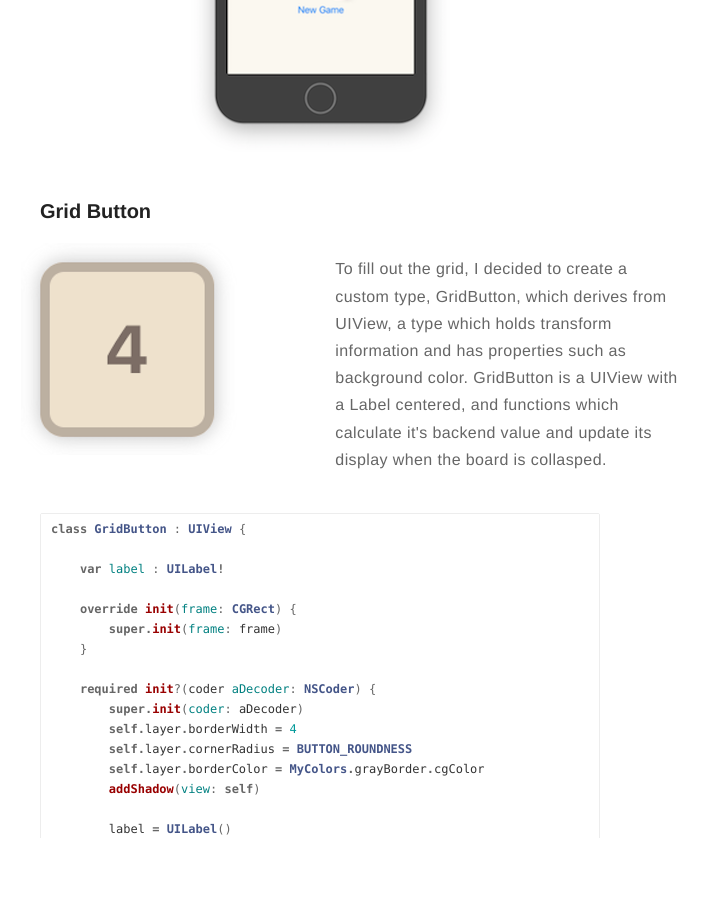
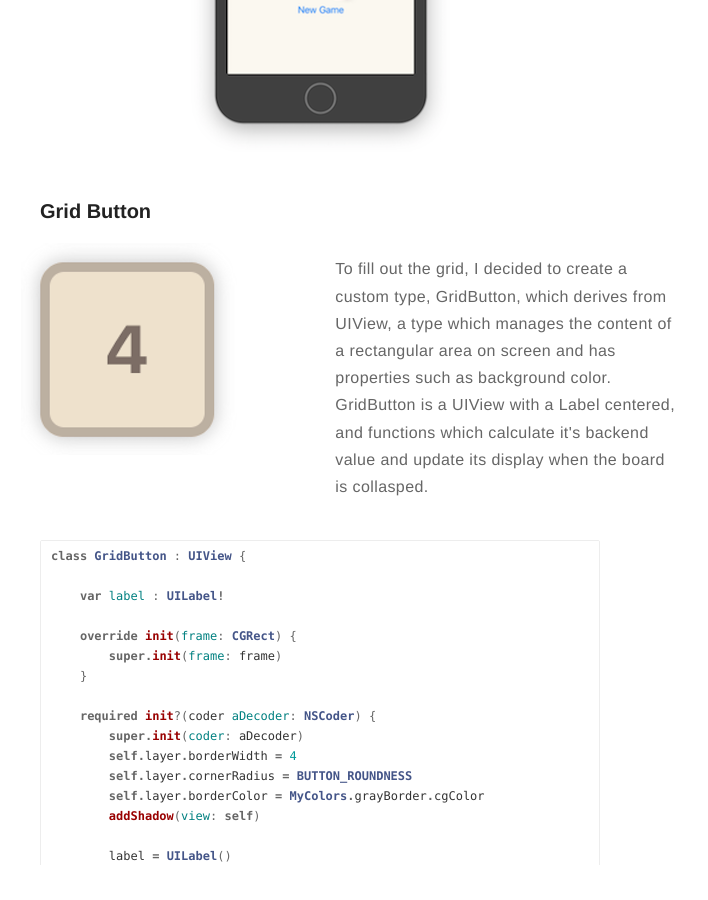
Before and after one commit to eriktanner/SwiftAppBlog, a Jekyll site: the page built from _posts/2019-02-22-2048.markdown, in a window 1280 px wide and 900 px high, scrolled down 2471 px. Shown: the whole window, without its empty margins (320-1028 px from the left). Built offline with Jekyll 4.4.1, drawn with Linux system fonts in a browser that asks for light colours; comment, search, counter and statistics services are not loaded.

```diff
--- a/_posts/2019-02-22-2048.markdown
+++ b/_posts/2019-02-22-2048.markdown
@@ -71,7 +71,7 @@ The first class project for CMSC436 was to recreate the popular mobile game 2048
     </div>
 
     <div class="toright" style="padding-top: 12px;">
-        <p> To fill out the grid, I decided to create a custom type, GridButton, which derives from UIView, a type which holds transform information and has properties such as background color. GridButton is a UIView with a Label centered, and functions which calculate it's backend value and update its display when the board is collasped.</p>
+        <p> To fill out the grid, I decided to create a custom type, GridButton, which derives from UIView, a type which manages the content of a rectangular area on screen and has properties such as background color. GridButton is a UIView with a Label centered, and functions which calculate it's backend value and update its display when the board is collasped.</p>
     </div>
 </div>
 
```
